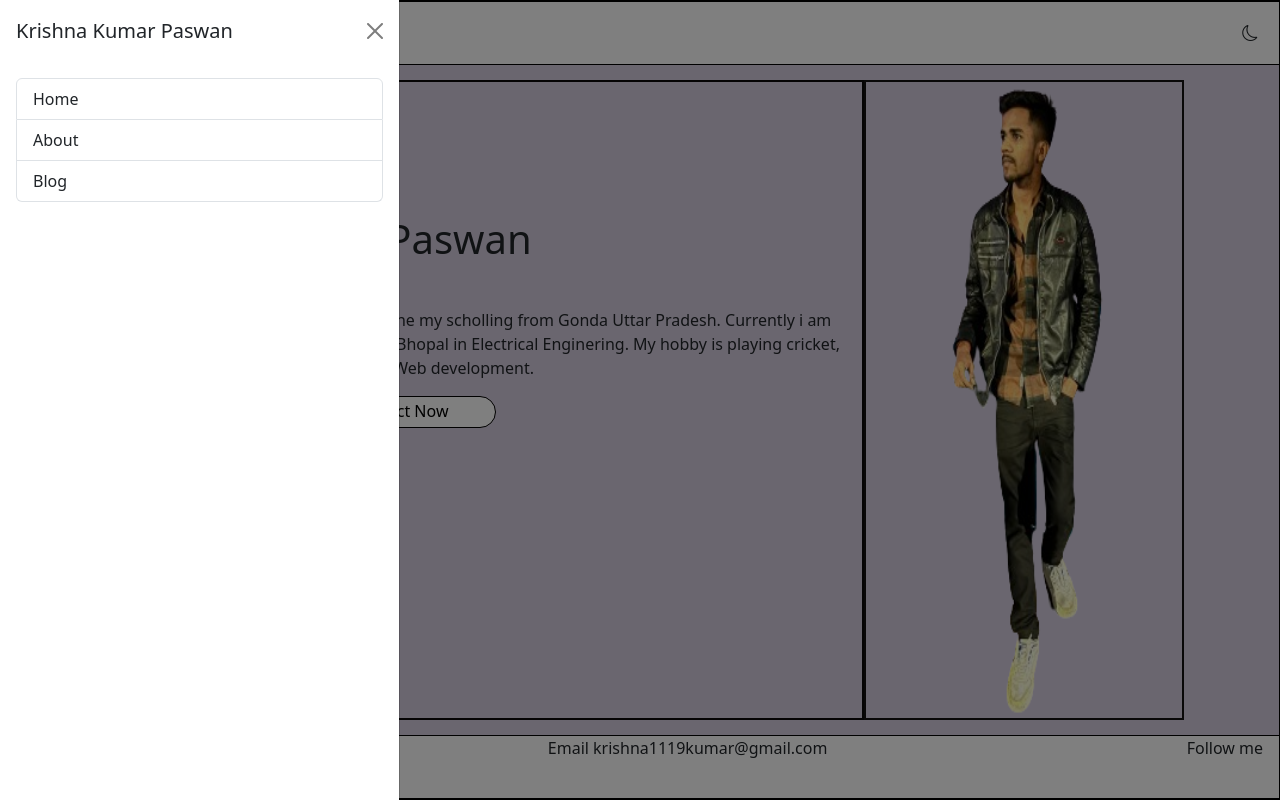
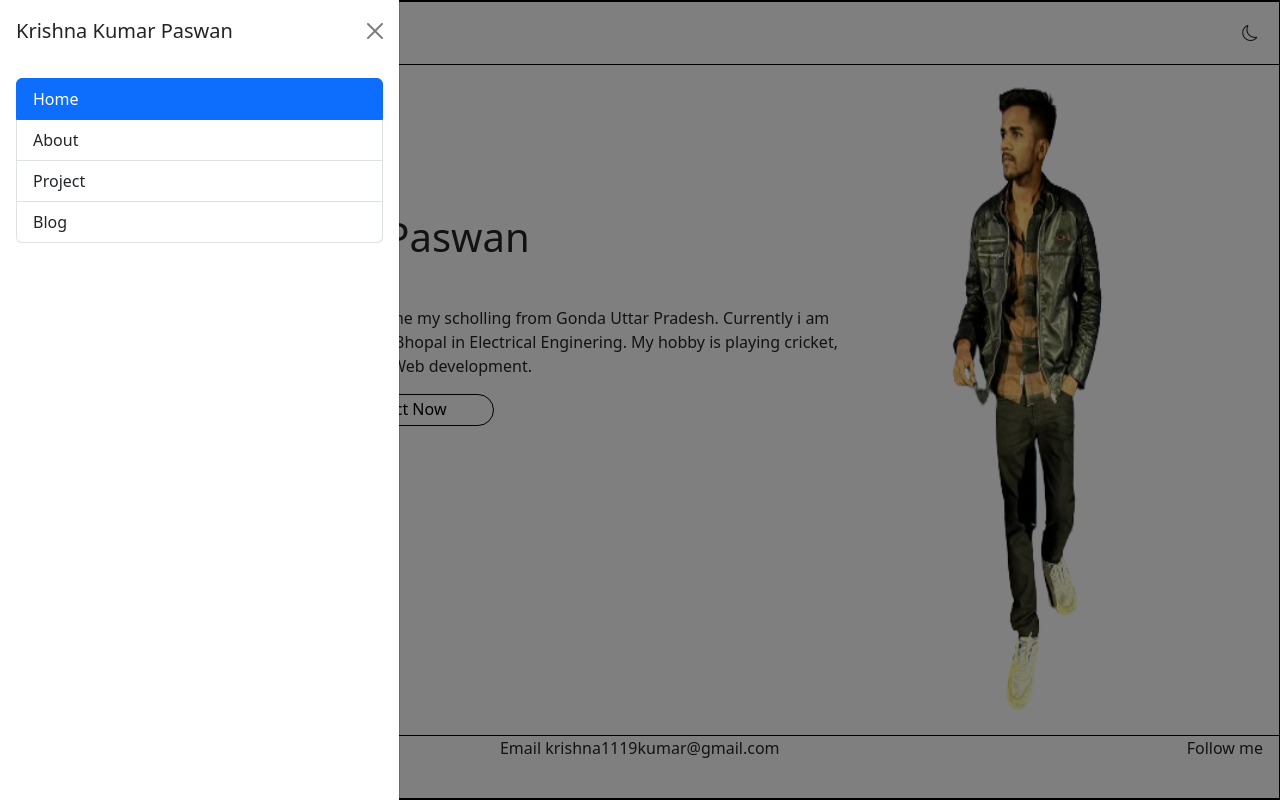
Before and after one commit to iampaswan/myPortfolio, a React (Vite) app: page / in a window 1280 px wide. Both pictures are taken after a click on the picture 33 px from the left and 33 px from the top of the page. Built offline with nearby package versions, Linux system fonts and the light colour scheme.

Commit message:
last commit

```diff
--- a/src/Components/Footer.jsx
+++ b/src/Components/Footer.jsx
@@ -4,7 +4,7 @@ const Footer = () => {
   return <>
     <div className={styles.Footer}>
 
-      <div className={styles.leftFooter}>Whatsapp 7267044742</div>
+      <div className={styles.leftFooter}>Whatsapp</div>
       <div className={styles.middleFooter}>Email krishna1119kumar@gmail.com</div>
       <div className={styles.rightFooter}>Follow me</div>
 
--- a/src/Components/MainSection.module.css
+++ b/src/Components/MainSection.module.css
@@ -3,7 +3,7 @@
   width: 100vw;
   border: 1px solid black;
 
-  background-color: rgb(213, 205, 223);
+  /* background-color: rgb(213, 205, 223); */
 
   display: flex;
   justify-content: center;
@@ -17,7 +17,7 @@
 .mainLeft {
   height: 80vh;
   width: 60vw;
-  border: 2px solid rgb(10, 9, 9);
+  /* border: 2px solid rgb(10, 9, 9); */
 
   padding-top: 6rem;
 
@@ -60,7 +60,7 @@
 .mainRight {
   height: 80vh;
   width: 25vw;
-  border: 2px solid rgb(19, 17, 17);
+  /* border: 2px solid rgb(19, 17, 17); */
 
 
 }
--- a/src/Components/Offcanvas.jsx
+++ b/src/Components/Offcanvas.jsx
@@ -31,10 +31,12 @@ function Example({ selectedTab, setSelectedTab }) {
             have chosen. Like, text, images, lists, etc.
           </p> */}
           <div class="list-group ">
-            <button type="button" class="list-group-item list-group-item-action " aria-current="true"
+            <button type="button" class="list-group-item list-group-item-action active " aria-current="true"
               onClick={() => { setSelectedTab("Home") }}>Home</button>
             <button type="button" class="list-group-item list-group-item-action"
               onClick={() => { setSelectedTab("About") }} >About</button>
+            <button type="button" class="list-group-item list-group-item-action"
+              onClick={() => { setSelectedTab("Project") }} >Project</button>
             <button type="button" class="list-group-item list-group-item-action"
               onClick={() => { setSelectedTab("Blog") }}>Blog</button>
           </div>
```
